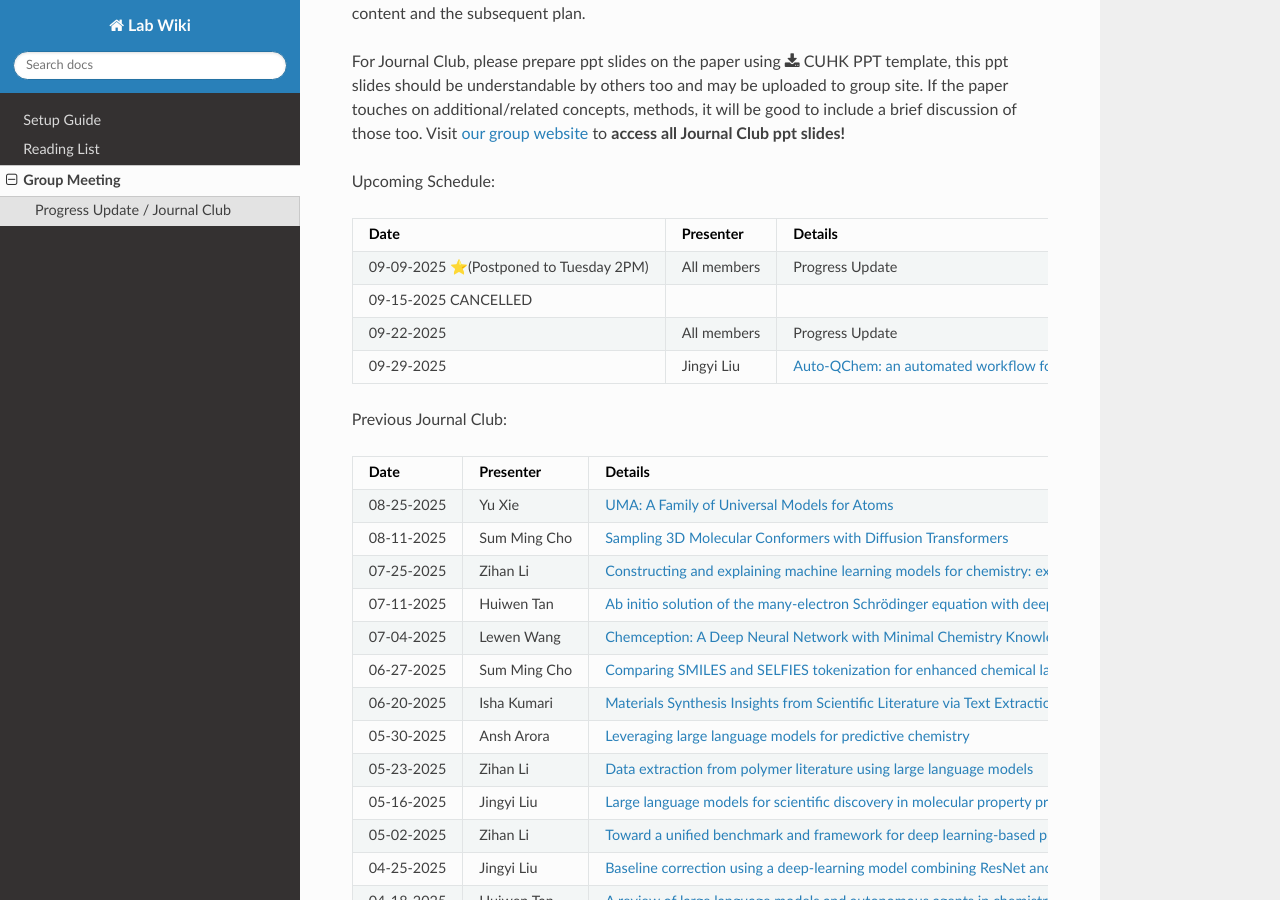
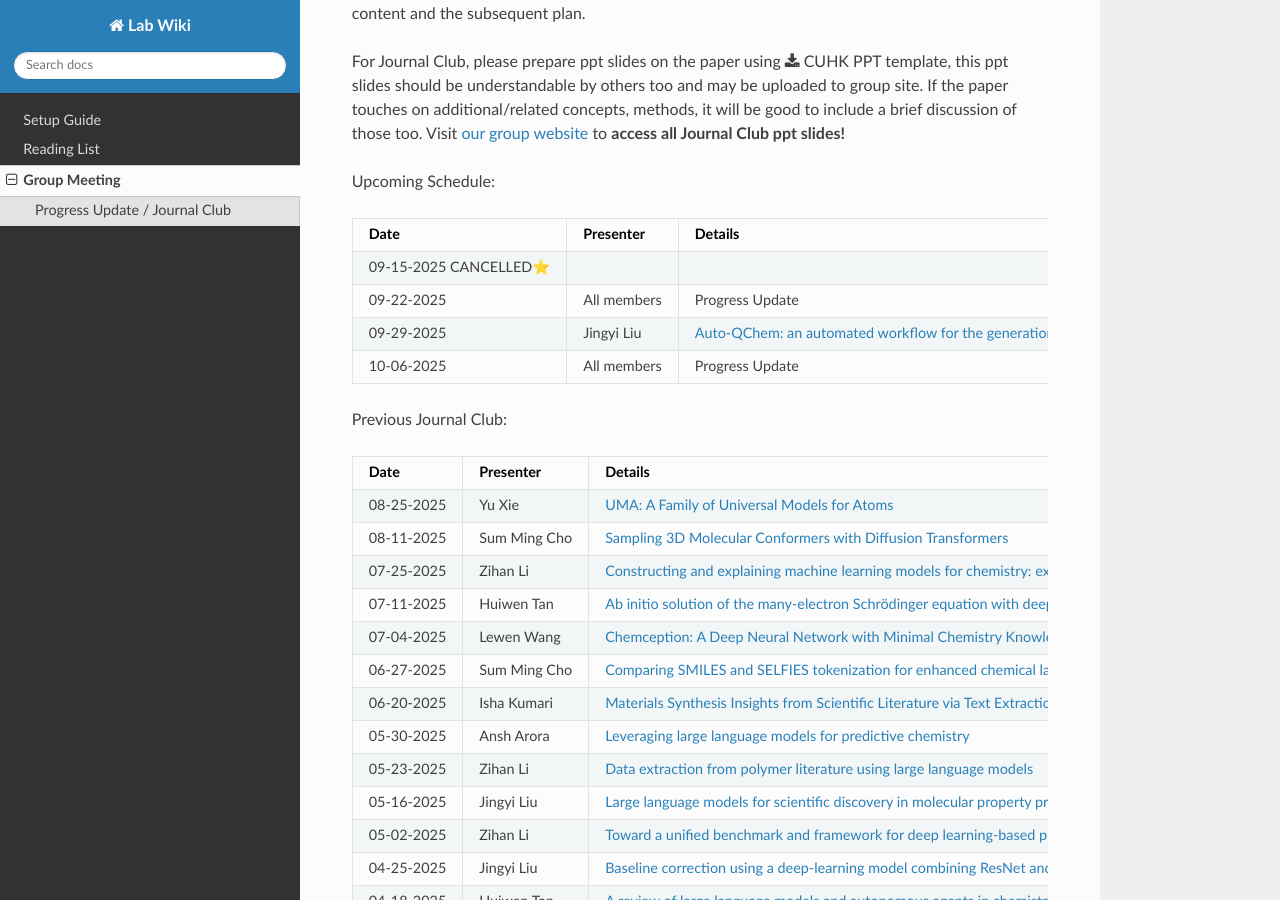
Before and after one commit to ZihanL1/Lab-Wiki, a Sphinx documentation site: the page built from docs/source/meeting.rst, in a window 1280 px wide and 900 px high, scrolled down 502 px. Built offline with Sphinx 7.4.7 and the Read the Docs theme 3.1.0, drawn with Linux system fonts in a browser that asks for light colours.

Commit message:
Update meeting schedule with new date and status

```diff
--- a/docs/source/meeting.rst
+++ b/docs/source/meeting.rst
@@ -25,10 +25,7 @@ Upcoming Schedule:
    * - **Date**
      - **Presenter**
      - **Details**
-   * - 09-09-2025 ⭐(Postponed to Tuesday 2PM)
-     - All members
-     - Progress Update
-   * - 09-15-2025 CANCELLED
+   * - 09-15-2025 CANCELLED⭐
      - \
      - \
    * - 09-22-2025
@@ -37,6 +34,9 @@ Upcoming Schedule:
    * - 09-29-2025
      - Jingyi Liu
      - `Auto-QChem: an automated workflow for the generation and storage of DFT calculations for organic molecules <https://pubs.rsc.org/en/content/articlelanding/2022/re/d2re00030j>`_
+   * - 10-06-2025
+     - All members
+     - Progress Update
 
 Previous Journal Club:
 
```
